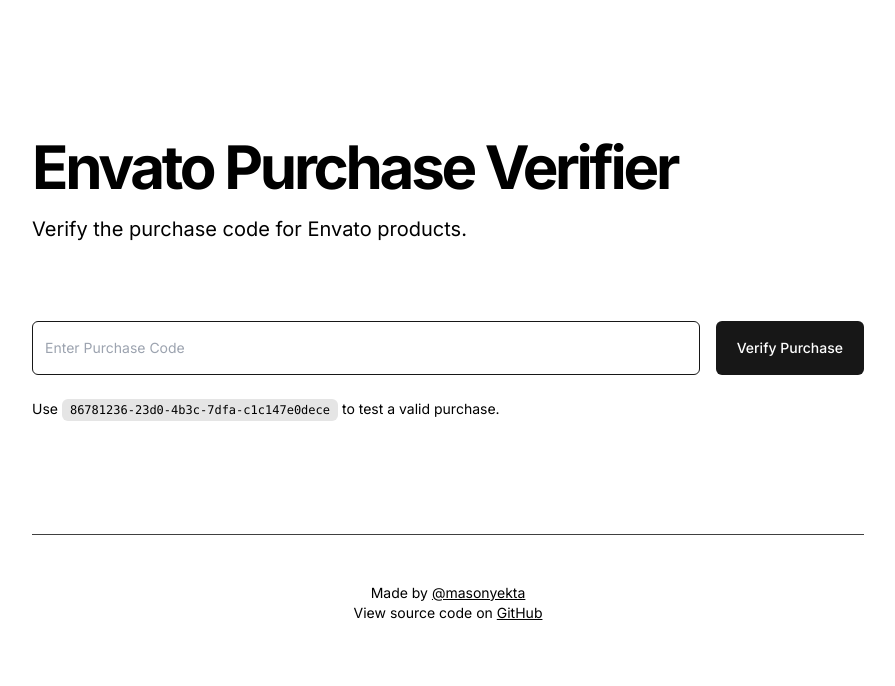
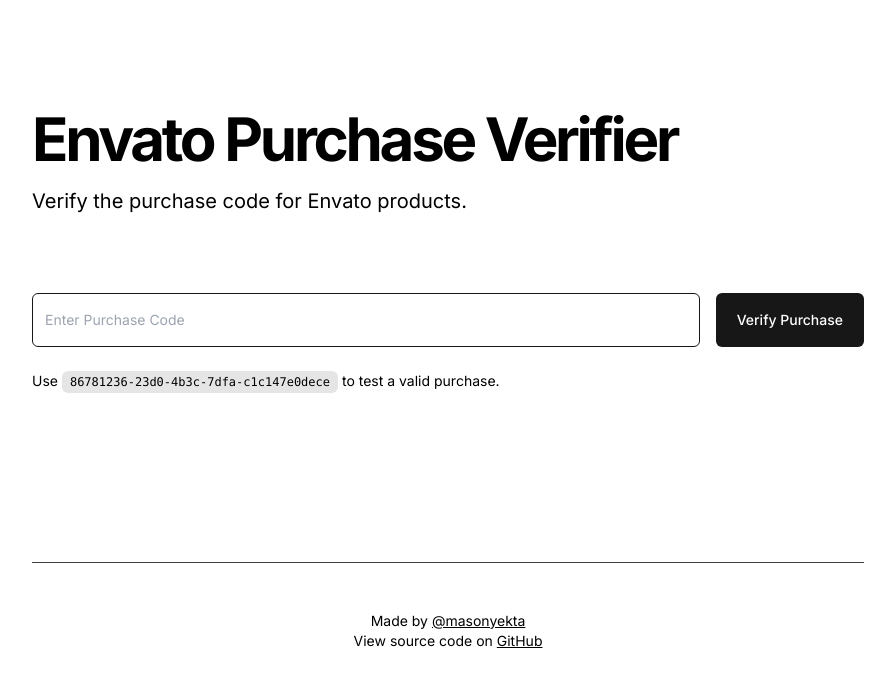
Before and after one commit to masonyekta/envato-purchase-verifier, a Next.js app: page / in a window 1280 px wide. Shown: the top 686 px of the page, without its empty margins (192-1087 px from the left). Built offline with nearby package versions, Linux system fonts and the light colour scheme.

Commit message:
add footer margin top

```diff
--- a/src/components/envato/purchaseDetails.tsx
+++ b/src/components/envato/purchaseDetails.tsx
@@ -4,7 +4,7 @@
 	const today = new Date()
 
 	return (
-		<div className="mb-28 mt-6 overflow-hidden rounded-md border border-neutral-900 bg-white">
+		<div className="mt-6 overflow-hidden rounded-md border border-neutral-900 bg-white">
 			<div className="px-4 py-5 sm:px-6">
 				<h3 className="text-lg font-medium leading-6 text-neutral-900">Purchase Details</h3>
 				<p className="mt-1 max-w-2xl text-sm text-neutral-500">
--- a/src/components/footer/index.tsx
+++ b/src/components/footer/index.tsx
@@ -2,7 +2,7 @@
 
 export function Footer() {
 	return (
-		<div className="mx-auto w-full max-w-7xl overflow-hidden border-t-[1px] border-neutral-700 py-12 px-4 text-center text-sm sm:px-6 lg:px-8">
+		<div className="mx-auto mt-28 w-full max-w-7xl overflow-hidden border-t-[1px] border-neutral-700 py-12 px-4 text-center text-sm sm:px-6 lg:px-8">
 			<p>
 				Made by{' '}
 				<Link className="underline" target="_blank" href="https://twitter.com/masonyekta">
```
